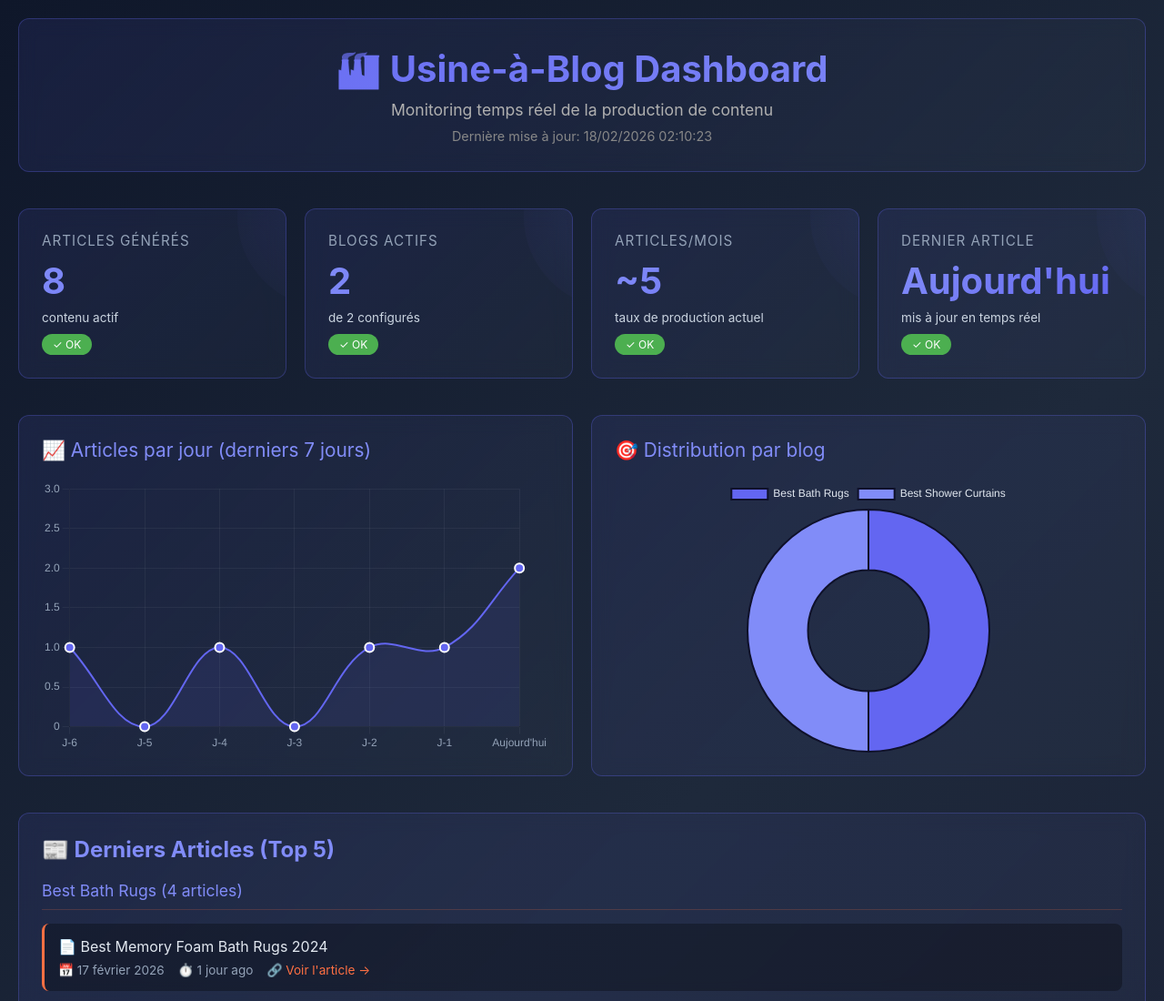
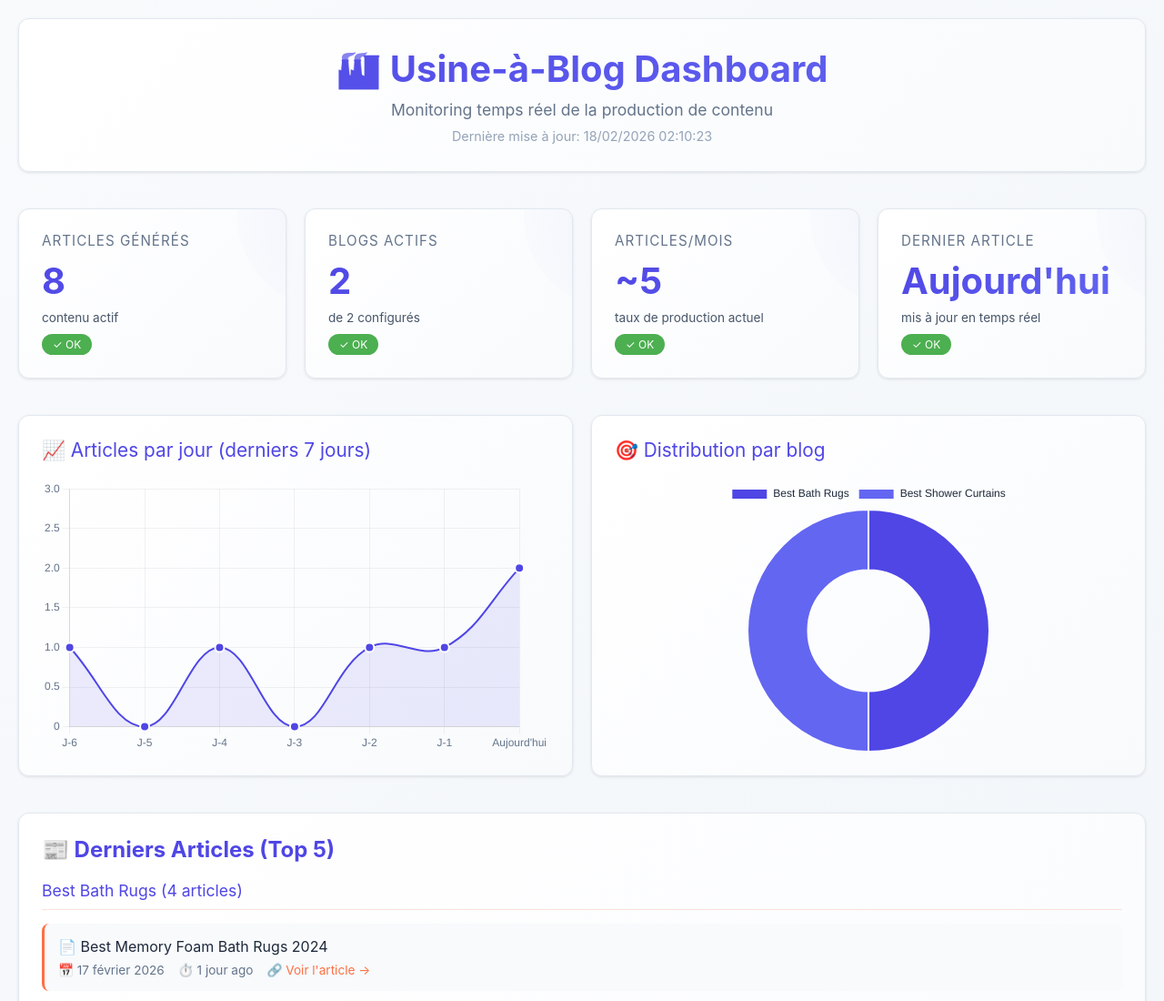
Before and after one commit to ilanetall-boop/usine-a-blog-dashboard, a plain HTML site: page index.html in a window 1280 px wide. Shown: the top 1100 px of the page at 91% size. Drawn offline with nearby package versions, Linux system fonts and the light colour scheme.

Commit message:
style: Light mode with corporate indigo palette

```diff
--- a/index.html
+++ b/index.html
@@ -14,8 +14,8 @@
 
         body {
             font-family: -apple-system, BlinkMacSystemFont, 'Segoe UI', Roboto, Oxygen, Ubuntu, Cantarell, sans-serif;
-            background: linear-gradient(135deg, #0F172A, #1E293B, #1A1F35);
-            color: #E2E8F0;
+            background: linear-gradient(135deg, #F8FAFC, #F1F5F9);
+            color: #1E293B;
             min-height: 100vh;
             padding: 20px;
         }
@@ -29,28 +29,28 @@
             text-align: center;
             margin-bottom: 40px;
             padding: 30px;
-            background: linear-gradient(135deg, rgba(99,102,241,0.1), rgba(71,85,105,0.1));
+            background: linear-gradient(135deg, #FFFFFF, #F8FAFC);
             border-radius: 12px;
-            border: 1px solid rgba(99,102,241,0.3);
-            backdrop-filter: blur(10px);
+            border: 1px solid #E2E8F0;
+            box-shadow: 0 1px 3px rgba(0,0,0,0.1);
         }
 
         header h1 {
             font-size: 2.5em;
             margin-bottom: 10px;
-            background: linear-gradient(135deg, #6366F1, #818CF8);
+            background: linear-gradient(135deg, #4F46E5, #6366F1);
             -webkit-background-clip: text;
             -webkit-text-fill-color: transparent;
             background-clip: text;
         }
 
         header p {
-            color: #b0b0b0;
+            color: #64748B;
             font-size: 1.1em;
         }
 
         .timestamp {
-            color: #888;
+            color: #94A3B8;
             font-size: 0.9em;
             margin-top: 10px;
         }
@@ -64,11 +64,11 @@
         }
 
         .kpi-card {
-            background: linear-gradient(135deg, rgba(99,102,241,0.1), rgba(71,85,105,0.1));
-            border: 1px solid rgba(99,102,241,0.3);
+            background: linear-gradient(135deg, #FFFFFF, #F8FAFC);
+            border: 1px solid #E2E8F0;
             border-radius: 12px;
             padding: 25px;
-            backdrop-filter: blur(10px);
+            box-shadow: 0 1px 3px rgba(0,0,0,0.1);
             transition: all 0.3s ease;
             position: relative;
             overflow: hidden;
@@ -81,14 +81,14 @@
             right: -50%;
             width: 200px;
             height: 200px;
-            background: radial-gradient(circle, rgba(99,102,241,0.1), transparent);
+            background: radial-gradient(circle, rgba(99,102,241,0.05), transparent);
             border-radius: 50%;
         }
 
         .kpi-card:hover {
-            border-color: rgba(99,102,241,0.6);
+            border-color: #6366F1;
             transform: translateY(-5px);
-            box-shadow: 0 10px 30px rgba(99,102,241,0.2);
+            box-shadow: 0 10px 30px rgba(99,102,241,0.15);
         }
 
         .kpi-content {
@@ -97,7 +97,7 @@
         }
 
         .kpi-label {
-            color: #94A3B8;
+            color: #64748B;
             font-size: 0.95em;
             text-transform: uppercase;
             letter-spacing: 1px;
@@ -107,14 +107,14 @@
         .kpi-value {
             font-size: 2.5em;
             font-weight: 700;
-            background: linear-gradient(135deg, #818CF8, #6366F1);
+            background: linear-gradient(135deg, #4F46E5, #6366F1);
             -webkit-background-clip: text;
             -webkit-text-fill-color: transparent;
             background-clip: text;
         }
 
         .kpi-subtitle {
-            color: #CBD5E1;
+            color: #475569;
             font-size: 0.85em;
             margin-top: 8px;
         }
@@ -146,17 +146,17 @@
         }
 
         .chart-container {
-            background: linear-gradient(135deg, rgba(99,102,241,0.1), rgba(71,85,105,0.1));
-            border: 1px solid rgba(99,102,241,0.3);
+            background: linear-gradient(135deg, #FFFFFF, #F8FAFC);
+            border: 1px solid #E2E8F0;
             border-radius: 12px;
             padding: 25px;
-            backdrop-filter: blur(10px);
+            box-shadow: 0 1px 3px rgba(0,0,0,0.1);
         }
 
         .chart-title {
             font-size: 1.3em;
             margin-bottom: 20px;
-            color: #818CF8;
+            color: #4F46E5;
         }
 
         .chart-wrapper {
@@ -166,18 +166,18 @@
 
         /* Articles Section */
         .articles-section {
-            background: linear-gradient(135deg, rgba(99,102,241,0.1), rgba(71,85,105,0.1));
-            border: 1px solid rgba(99,102,241,0.3);
+            background: linear-gradient(135deg, #FFFFFF, #F8FAFC);
+            border: 1px solid #E2E8F0;
             border-radius: 12px;
             padding: 25px;
-            backdrop-filter: blur(10px);
+            box-shadow: 0 1px 3px rgba(0,0,0,0.1);
             margin-bottom: 40px;
         }
 
         .section-title {
             font-size: 1.5em;
             margin-bottom: 20px;
-            color: #818CF8;
+            color: #4F46E5;
             display: flex;
             align-items: center;
             gap: 10px;
@@ -189,14 +189,14 @@
 
         .blog-name {
             font-size: 1.1em;
-            color: #818CF8;
+            color: #4F46E5;
             margin-bottom: 15px;
             padding-bottom: 10px;
-            border-bottom: 1px solid rgba(99,102,241,0.2);
+            border-bottom: 1px solid #E2E8F0;
         }
 
         .article-item {
-            background: rgba(0,0,0,0.3);
+            background: #F8FAFC;
             border-left: 3px solid #6366F1;
             padding: 15px;
             margin-bottom: 12px;
@@ -205,21 +205,21 @@
         }
 
         .article-item:hover {
-            background: rgba(99,102,241,0.1);
-            border-left-color: #818CF8;
+            background: #F1F5F9;
+            border-left-color: #4F46E5;
         }
 
         .article-title {
             font-size: 1em;
             margin-bottom: 8px;
-            color: #E2E8F0;
+            color: #1E293B;
         }
 
         .article-meta {
             display: flex;
             gap: 15px;
             font-size: 0.85em;
-            color: #94A3B8;
+            color: #64748B;
         }
 
         .article-meta span {
@@ -230,27 +230,29 @@
 
         /* Alerts */
         .alerts-section {
-            background: linear-gradient(135deg, rgba(99,102,241,0.1), rgba(71,85,105,0.1));
-            border: 1px solid rgba(99,102,241,0.3);
+            background: linear-gradient(135deg, #FFFFFF, #F8FAFC);
+            border: 1px solid #E2E8F0;
             border-radius: 12px;
             padding: 25px;
-            backdrop-filter: blur(10px);
+            box-shadow: 0 1px 3px rgba(0,0,0,0.1);
             margin-bottom: 40px;
         }
 
         .alert-item {
-            background: rgba(0,0,0,0.3);
-            border-left: 3px solid #FBBF24;
+            background: #FFFBEB;
+            border-left: 3px solid #F59E0B;
             padding: 15px;
             margin-bottom: 12px;
             border-radius: 8px;
         }
 
         .alert-item.error {
+            background: #FEE2E2;
             border-left-color: #EF4444;
         }
 
         .alert-item.success {
+            background: #ECFDF5;
             border-left-color: #10B981;
         }
 
@@ -258,8 +260,8 @@
         footer {
             text-align: center;
             padding: 20px;
-            color: #64748B;
-            border-top: 1px solid rgba(99,102,241,0.1);
+            color: #94A3B8;
+            border-top: 1px solid #E2E8F0;
             margin-top: 40px;
         }
 
@@ -282,7 +284,7 @@
         }
 
         .refresh-btn {
-            background: linear-gradient(135deg, #6366F1, #818CF8);
+            background: linear-gradient(135deg, #4F46E5, #6366F1);
             color: white;
             border: none;
             padding: 10px 20px;
@@ -295,7 +297,7 @@
 
         .refresh-btn:hover {
             transform: translateY(-2px);
-            box-shadow: 0 5px 15px rgba(99,102,241,0.4);
+            box-shadow: 0 5px 15px rgba(79,70,229,0.3);
         }
     </style>
 </head>
@@ -508,12 +510,12 @@
                     datasets: [{
                         label: 'Articles générés',
                         data: data,
-                        borderColor: '#6366F1',
-                        backgroundColor: 'rgba(99,102,241,0.1)',
+                        borderColor: '#4F46E5',
+                        backgroundColor: 'rgba(79,70,229,0.1)',
                         borderWidth: 2,
                         tension: 0.4,
                         fill: true,
-                        pointBackgroundColor: '#6366F1',
+                        pointBackgroundColor: '#4F46E5',
                         pointBorderColor: '#fff',
                         pointBorderWidth: 2,
                         pointRadius: 5
@@ -529,12 +531,12 @@
                         y: {
                             beginAtZero: true,
                             max: 3,
-                            grid: { color: 'rgba(255,255,255,0.05)' },
-                            ticks: { color: '#94A3B8' }
+                            grid: { color: 'rgba(0,0,0,0.05)' },
+                            ticks: { color: '#64748B' }
                         },
                         x: {
-                            grid: { color: 'rgba(255,255,255,0.05)' },
-                            ticks: { color: '#94A3B8' }
+                            grid: { color: 'rgba(0,0,0,0.05)' },
+                            ticks: { color: '#64748B' }
                         }
                     }
                 }
@@ -548,8 +550,8 @@
                     labels: ['Best Bath Rugs', 'Best Shower Curtains'],
                     datasets: [{
                         data: [bathRugsArticles.length, showerCurtainsArticles.length],
-                        backgroundColor: ['#6366F1', '#818CF8'],
-                        borderColor: 'rgba(15,17,42,1)',
+                        backgroundColor: ['#4F46E5', '#6366F1'],
+                        borderColor: '#ffffff',
                         borderWidth: 2
                     }]
                 },
@@ -558,7 +560,7 @@
                     maintainAspectRatio: false,
                     plugins: {
                         legend: {
-                            labels: { color: '#E2E8F0' }
+                            labels: { color: '#1E293B' }
                         }
                     }
                 }
```
